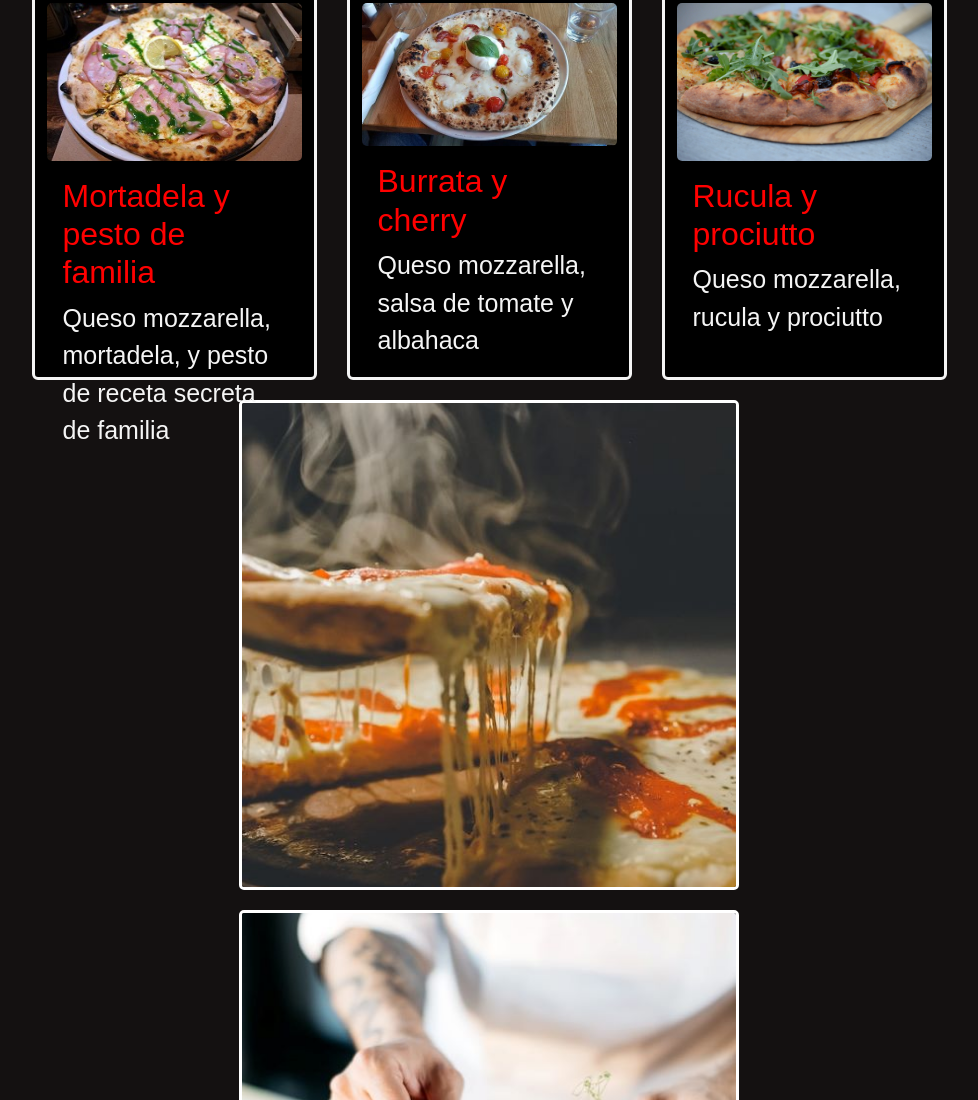
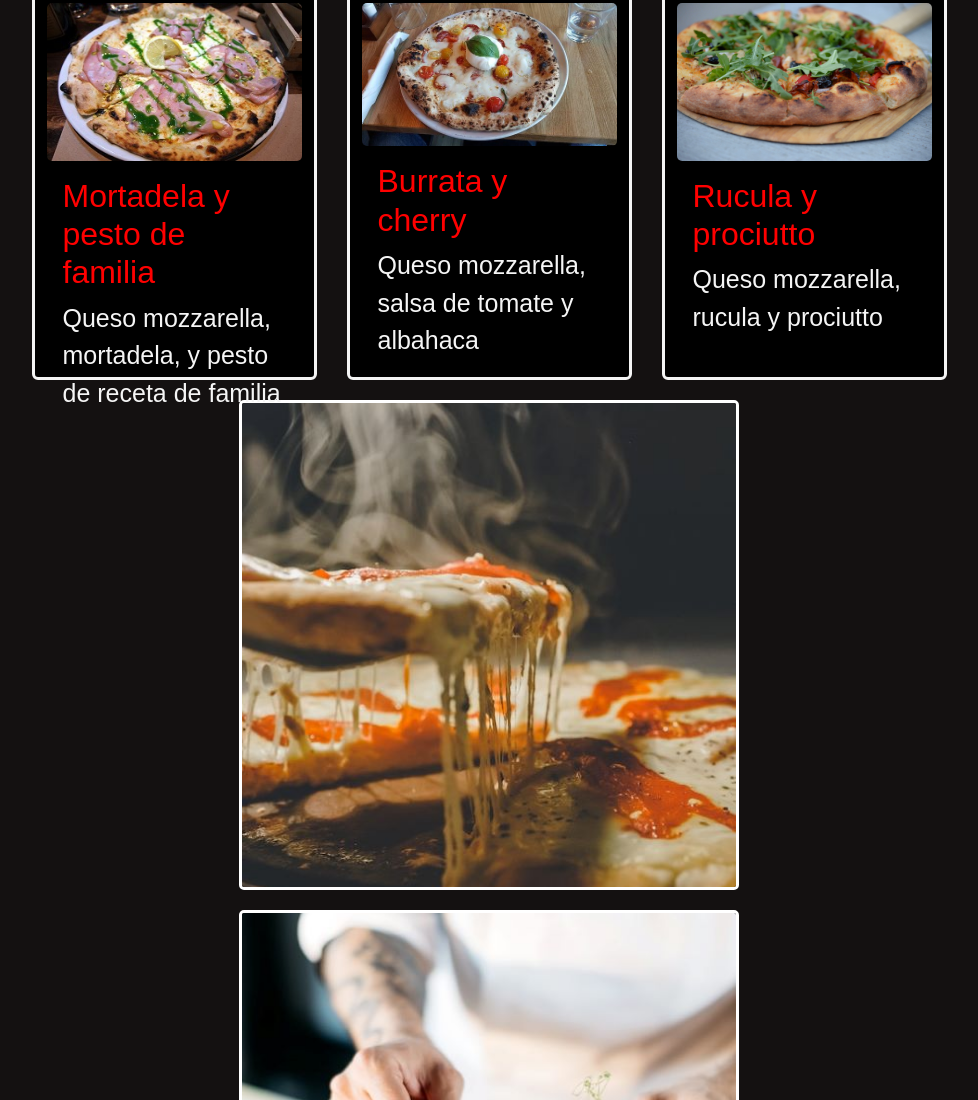
Before and after one commit to LucasPascar/LucasPascar.github.io, a website: page index.html in a window 1280 px wide. Shown: the part 732-1832 px from the top of the page, without its empty margins (151-1129 px from the left). Drawn offline with nearby package versions, Linux system fonts and the light colour scheme; a web font is replaced by a local one.

Commit message:
arreglo de card index.html

```diff
--- a/index.html
+++ b/index.html
@@ -137,7 +137,7 @@
         <img src="./assets/Comida/pizza4.jpg" class="card-img-top" alt="pizza de mortadela y pesto casero">
         <div class="card-body">
           <h2 class="card-title">Mortadela y pesto de familia</h2>
-          <p class="card-text">Queso mozzarella, mortadela, y pesto de receta secreta de familia
+          <p class="card-text">Queso mozzarella, mortadela, y pesto de receta de familia
           </p>
         </div>
       </div>
```
